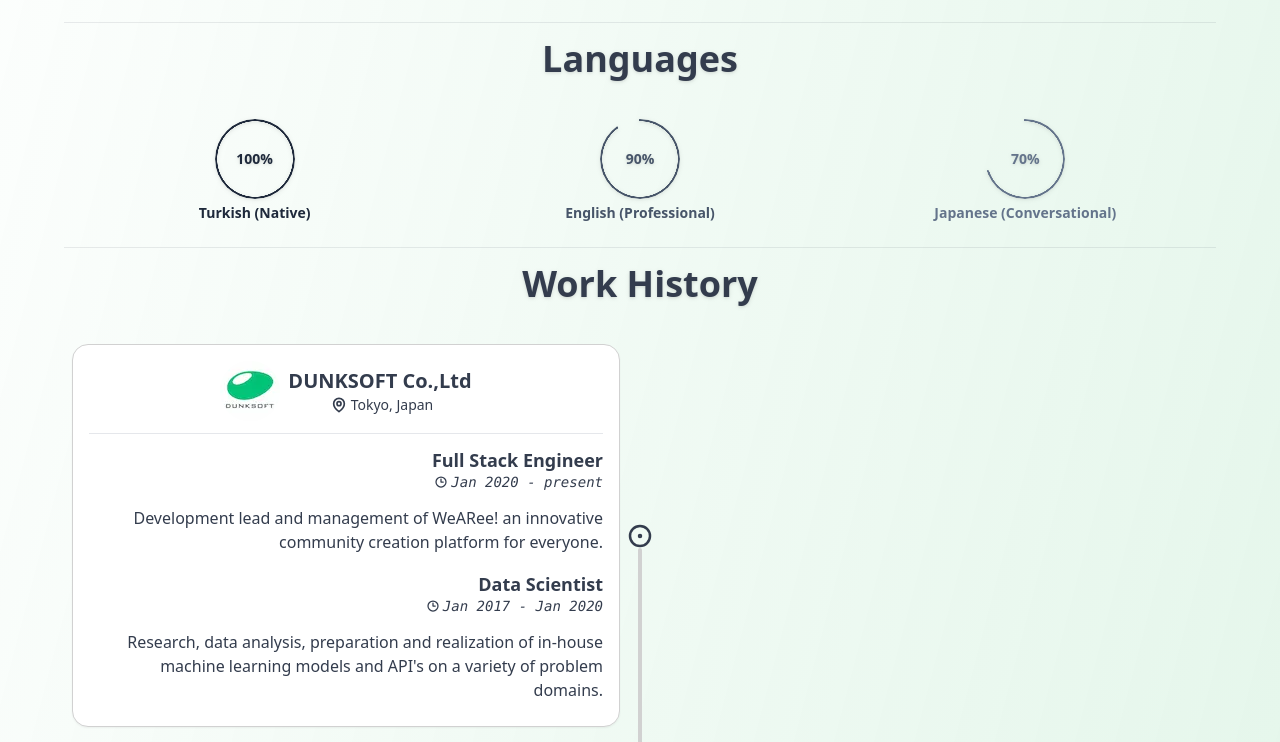
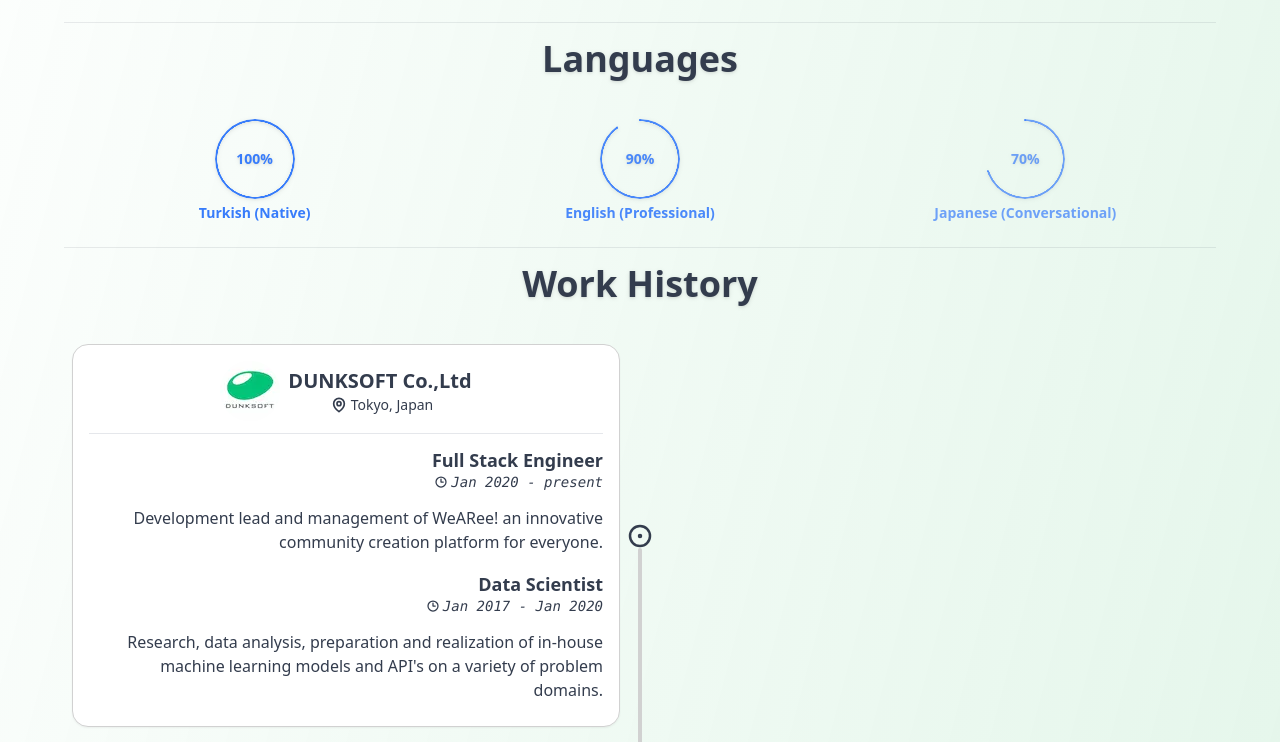
Before and after one commit to umutto/umutto.github.io, a Next.js app: page / in a window 1280 px wide. Shown: the part 905-1647 px from the top of the page. Built offline with nearby package versions, Linux system fonts and the light colour scheme.

Commit message:
style: fix dark color scheme on dials, hover improvements

```diff
--- a/src/app/page.tsx
+++ b/src/app/page.tsx
@@ -39,7 +39,7 @@ export default function Home() {
           <Awards />
           <div className="divider h-px overflow-hidden" />
         </section>
-        <section id="contact" className="py-16 md:px-4 lg:px-8 xl:px-16">
+        <section id="contact" className="pb-16 md:px-4 lg:px-8 xl:px-16">
           <Socials />
         </section>
       </main>
--- a/src/components/common/ContactBadge.tsx
+++ b/src/components/common/ContactBadge.tsx
@@ -15,7 +15,7 @@ export default function ContactBadge({ title, icon, url, className }: ContactBad
     <Link
       href={url}
       className={twMerge(
-        "btn btn-outline btn-accent border-4 bg-base-100 md:btn-lg rounded-full btn-wide shadow-md",
+        "btn btn-outline btn-accent border-4 bg-base-100 md:btn-lg rounded-full btn-wide shadow-md hover:!text-neutral-content",
         className
       )}
       rel="noreferrer"
--- a/src/components/sections/SpokenLanguages.tsx
+++ b/src/components/sections/SpokenLanguages.tsx
@@ -4,17 +4,17 @@ const languages = [
   {
     value: 100,
     text: "Turkish (Native)",
-    className: "text-slate-800",
+    className: "text-secondary",
   },
   {
     value: 90,
     text: "English (Professional)",
-    className: "text-slate-600",
+    className: "text-secondary/90",
   },
   {
     value: 70,
     text: "Japanese (Conversational)",
-    className: "text-slate-500",
+    className: "text-secondary/70",
   },
 ];
 
```
